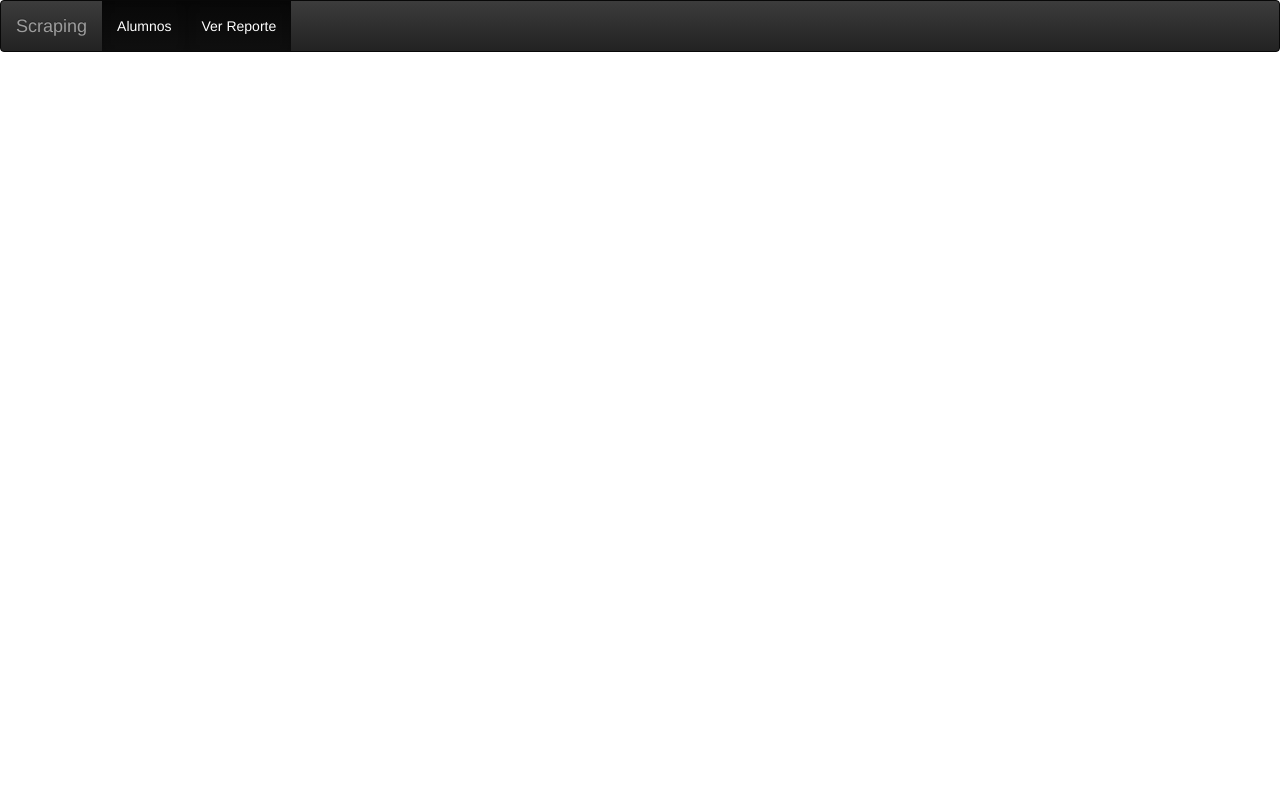
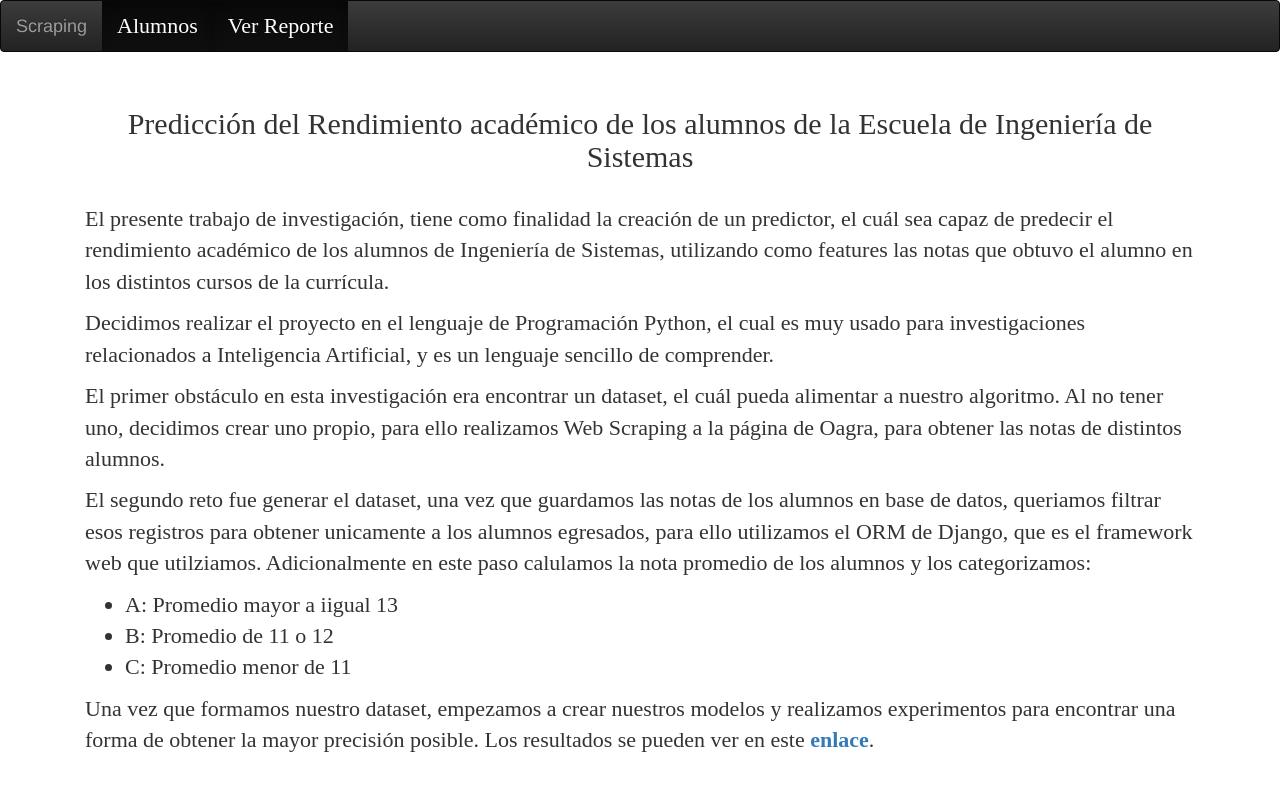
Before and after one commit to danielhuamani/scraping_unac, a Django app: page / in a window 1280 px wide. Run offline with Django 3.2, Linux system fonts and the light colour scheme; parts of the project's set-up code (start-up, migrations or seed data) failed here and were passed over; some libraries are stand-ins or nearby versions.

Commit message:
Agregando informacion al index

```diff
--- a/scraping_unac/templates/index.html
+++ b/scraping_unac/templates/index.html
@@ -6,5 +6,53 @@
 </head>
 <body>
 	{% include "./common.html" %}
+    <style type="text/css">
+        h2 {
+            font-family: "Times New Roman", Georgia, Serif;
+        }
+        p {
+            font-size: 22px;
+            font-family: "Times New Roman", Georgia, Serif;
+        }
+        li  {
+            font-size: 22px;
+            font-family: "Times New Roman", Georgia, Serif;
+        }
+    </style>
+    <div class="container">
+    <div class="panel-body">
+        <h2 class="text-center">Predicción del Rendimiento académico de los alumnos de la Escuela de Ingeniería de Sistemas</h2>
+        <br>
+        <p>
+            El presente trabajo de investigación, tiene como finalidad la creación de un predictor, el cuál sea capaz de predecir el rendimiento académico de los alumnos de Ingeniería de Sistemas, utilizando como features las notas que obtuvo el alumno en los distintos cursos de la currícula.
+        </p>
+        <p>
+            Decidimos realizar el proyecto en el lenguaje de Programación Python, el cual es muy usado para investigaciones relacionados a Inteligencia Artificial, y es un lenguaje sencillo de comprender.
+        </p>
+        <p>
+            El primer obstáculo en esta investigación era encontrar un dataset, el cuál pueda alimentar a nuestro algoritmo.
+            Al no tener uno, decidimos crear uno propio, para ello realizamos Web Scraping a la página de Oagra, para obtener las notas de distintos alumnos.
+        </p>
+        <p>
+         El segundo reto fue generar el dataset, una vez que guardamos las notas de los alumnos en base de datos, queriamos filtrar esos registros para obtener unicamente a los alumnos egresados, para ello utilizamos el ORM de Django, que es el framework web que utilziamos. Adicionalmente en este paso calulamos  la nota promedio de los alumnos y los categorizamos:
+         <ul>
+             <li>
+                A: Promedio mayor a iigual 13
+              </li>
+              <li>
+                B: Promedio de 11 o 12
+              </li>
+              <li>
+                C: Promedio menor de 11
+              </li>
+         </ul>
+        </p>
+
+        <p>
+            Una vez que formamos nuestro dataset, empezamos a crear nuestros modelos y realizamos experimentos para encontrar una forma de obtener la mayor precisión posible. Los resultados se pueden ver en este <a href="{% url 'unac:reporte' %}"><strong>enlace</strong></a>.
+        </p>
+    </div>
+
+    </div>
 </body>
 </html>
```
